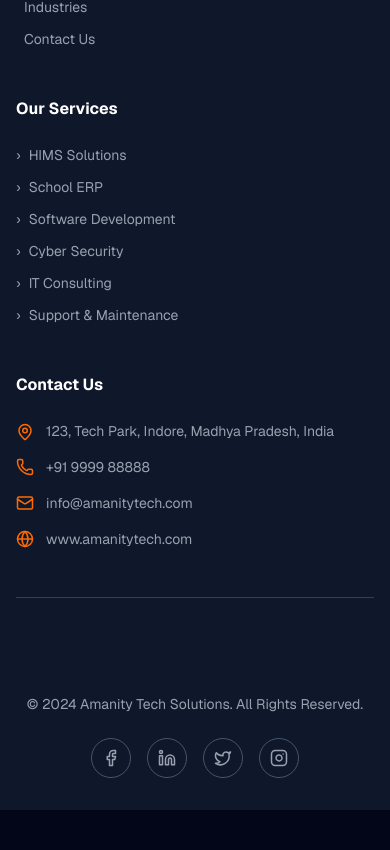
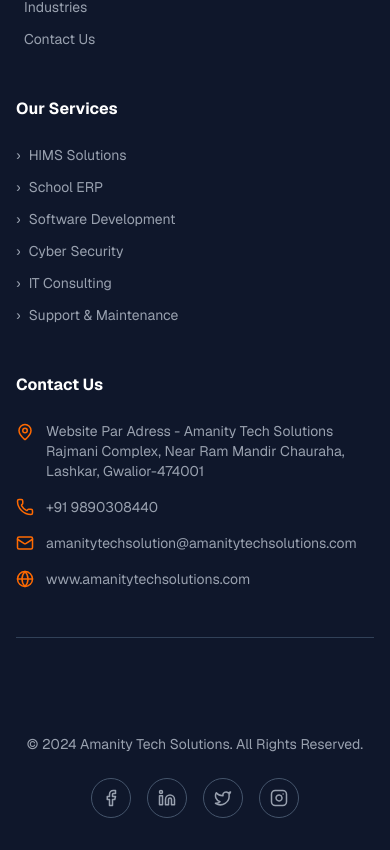
Before and after one commit to Ayushmannjha/Amanity, a Next.js app: page / in a window 390 px wide. Shown: the part 4381-5231 px from the top of the page. Before the commit the page ends 5191 px from the top, so only its background shows below. Built offline with nearby package versions, Linux system fonts and the light colour scheme.

Commit message:
address and phone number updated

```diff
--- a/components/footer.tsx
+++ b/components/footer.tsx
@@ -78,24 +78,24 @@ export default function Footer() {
             <div className="space-y-4 text-sm">
               <div className="flex items-start gap-3">
                 <MapPin size={18} className="text-orange-500 flex-shrink-0 mt-0.5" />
-                <p className="text-gray-400">123, Tech Park, Indore, Madhya Pradesh, India</p>
+                <p className="text-gray-400">Website Par Adress - Amanity Tech Solutions Rajmani Complex, Near Ram Mandir Chauraha, Lashkar, Gwalior-474001</p>
               </div>
               <div className="flex items-center gap-3">
                 <Phone size={18} className="text-orange-500 flex-shrink-0" />
-                <a href="tel:+919999988888" className="text-gray-400 hover:text-orange-500 transition-colors">
-                  +91 9999 88888
+                <a href="tel:+919890308440" className="text-gray-400 hover:text-orange-500 transition-colors">
+                  +91 9890308440
                 </a>
               </div>
               <div className="flex items-center gap-3">
                 <Mail size={18} className="text-orange-500 flex-shrink-0" />
-                <a href="mailto:info@amanitytech.com" className="text-gray-400 hover:text-orange-500 transition-colors truncate">
-                  info@amanitytech.com
+                <a href="mailto:amanitytechsolution@amanitytechsolutions.com" className="text-gray-400 hover:text-orange-500 transition-colors truncate">
+                  amanitytechsolution@amanitytechsolutions.com
                 </a>
               </div>
               <div className="flex items-center gap-3">
                 <Globe size={18} className="text-orange-500 flex-shrink-0" />
-                <a href="https://www.amanitytech.com" className="text-gray-400 hover:text-orange-500 transition-colors">
-                  www.amanitytech.com
+                <a href="https://www.amanitytechsolutions.com/" className="text-gray-400 hover:text-orange-500 transition-colors">
+                  www.amanitytechsolutions.com
                 </a>
               </div>
             </div>
```
